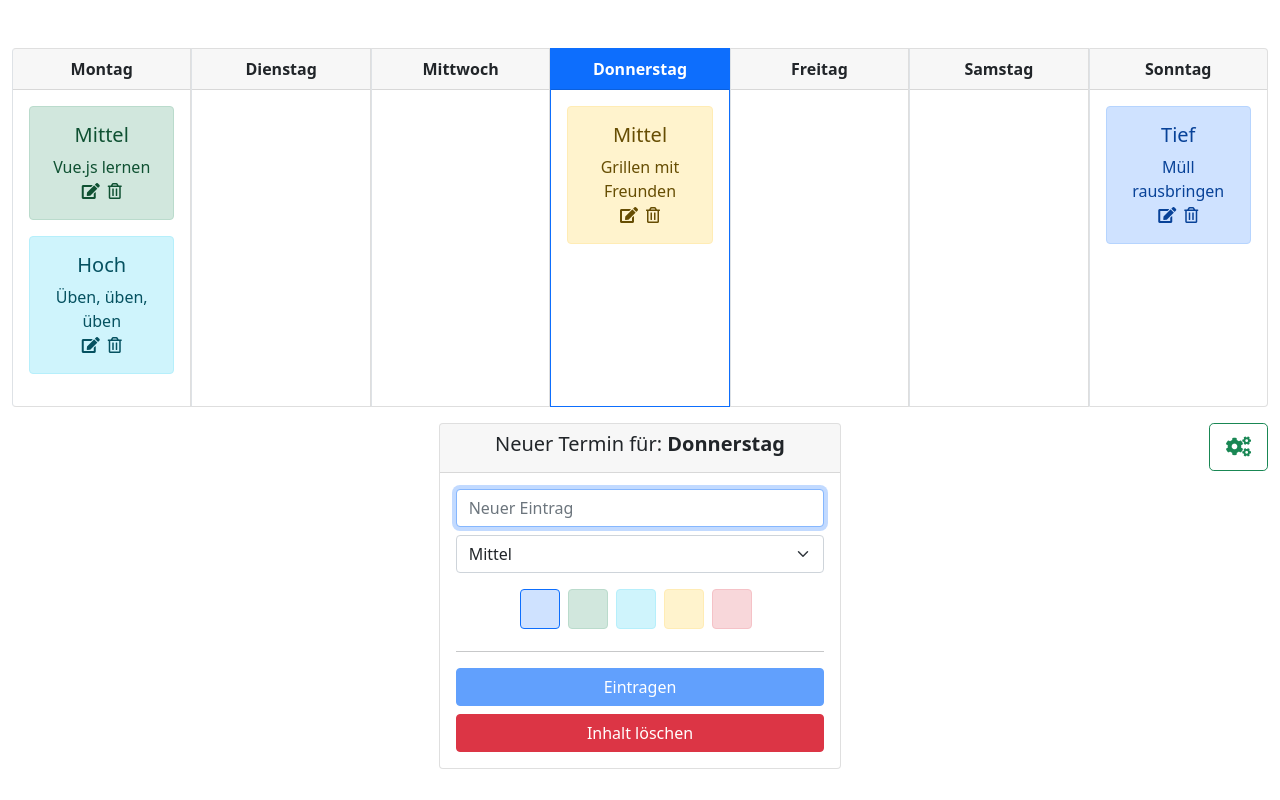
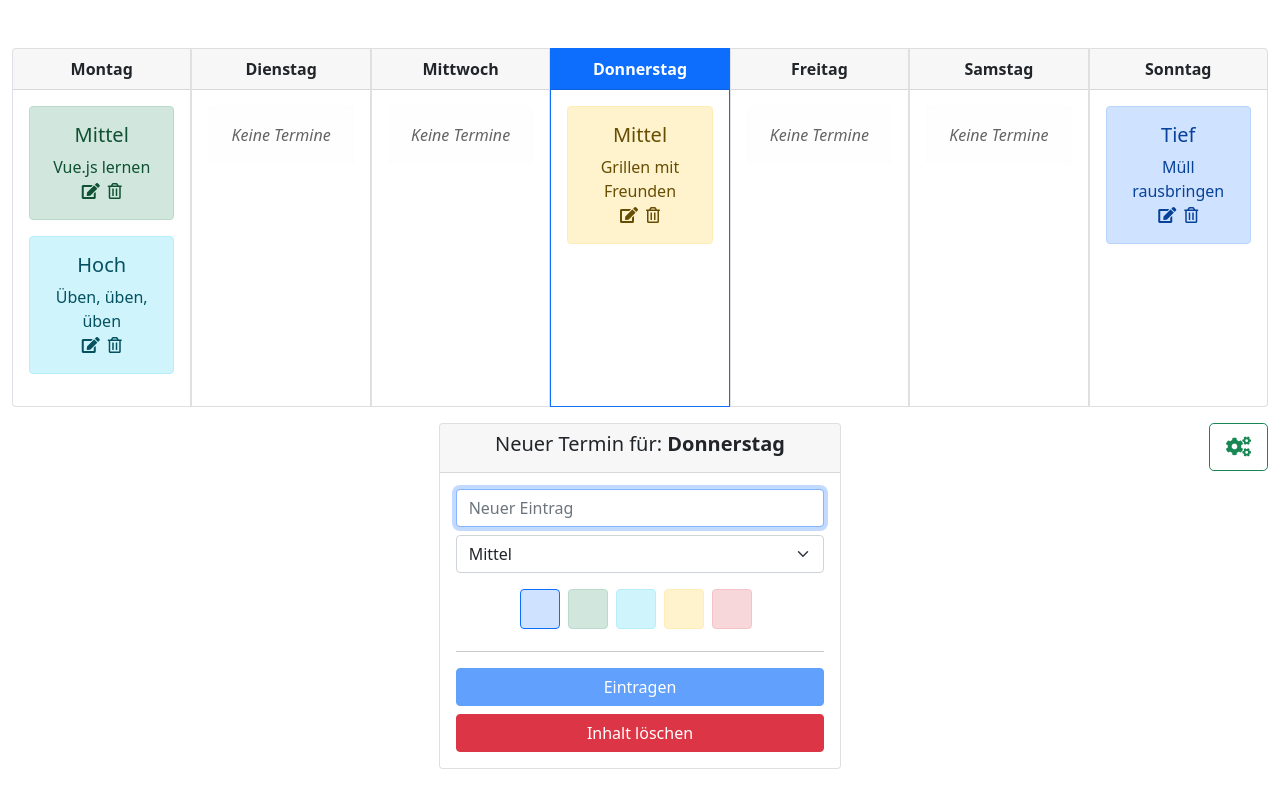
Before and after one commit to devR2001/terminkalender, a Vue app: page / in a window 1280 px wide. Built offline with nearby package versions, Linux system fonts and the light colour scheme.

Commit message:
v-if und v-else

```diff
--- a/src/components/CalendarDay.vue
+++ b/src/components/CalendarDay.vue
@@ -9,7 +9,8 @@
       <strong>{{ day.fullName }}</strong>
     </div>
     <div class="card-body">
-      <CalendarEvent
+      <div v-if="day.events.length">
+        <CalendarEvent
         v-for="event in day.events"
         :key="event.title"
         :event="event"
@@ -21,6 +22,12 @@
         <!-- <template v-slot:default></template> -->
         <template v-slot:event="slotProps"><i>{{ slotProps.event.title }}</i></template>
       </CalendarEvent>
+      </div>
+      <div v-else>
+        <div class="alert alert-light text-center">
+          <i>Keine Termine</i>
+        </div>
+      </div>
     </div>
   </div>
 </template>
```
